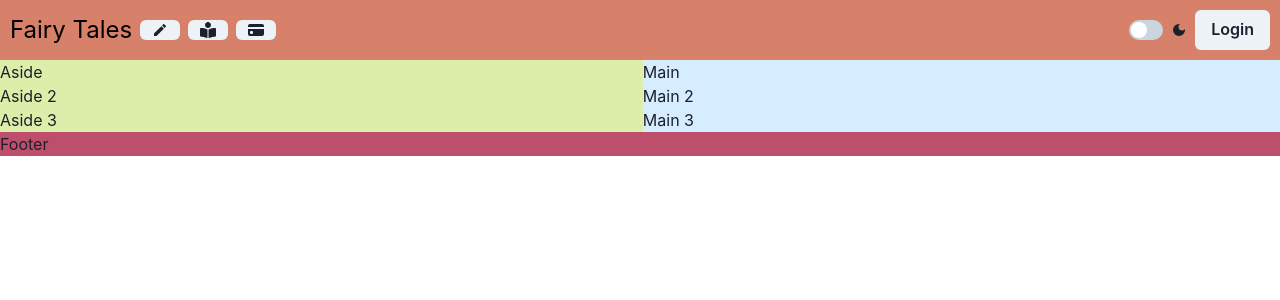
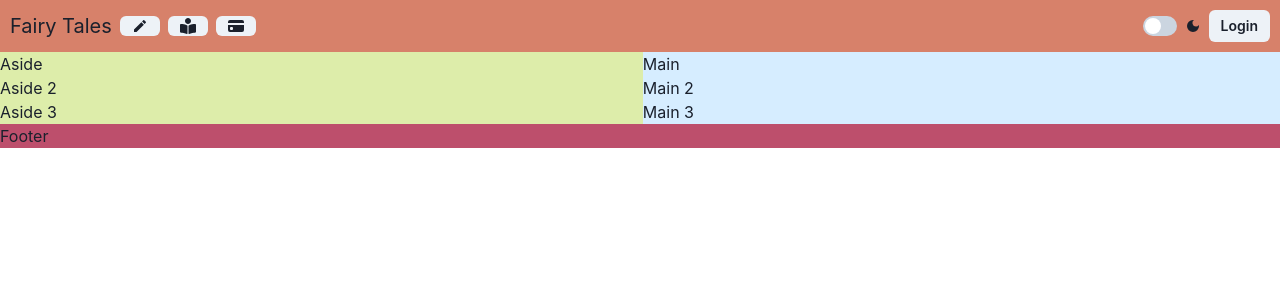
Before and after one commit to Gustaf1891/FairyTalesTesting, a React (Vite) app: page / in a window 1280 px wide. Shown: the top 300 px of the page. Built offline with nearby package versions, Linux system fonts and the light colour scheme.

Commit message:
Created NavBar for lg devices

```diff
--- a/src/Components/NavBarLG.tsx
+++ b/src/Components/NavBarLG.tsx
@@ -14,8 +14,7 @@ const NavBarLG = () => {
       >
         <HStack paddingX="10px">
           <Text
-            fontSize="2xl"
-            textColor="black"
+            fontSize="xl"
             textStyle="bold"
             whiteSpace="normal"
           >
@@ -39,7 +38,7 @@ const NavBarLG = () => {
         </HStack>
         <HStack paddingX="10px">
           <ColorModeSwitch />
-          <Button>Login</Button>
+          <Button size='sm'>Login</Button>
         </HStack>
       </HStack>
     </>
```
